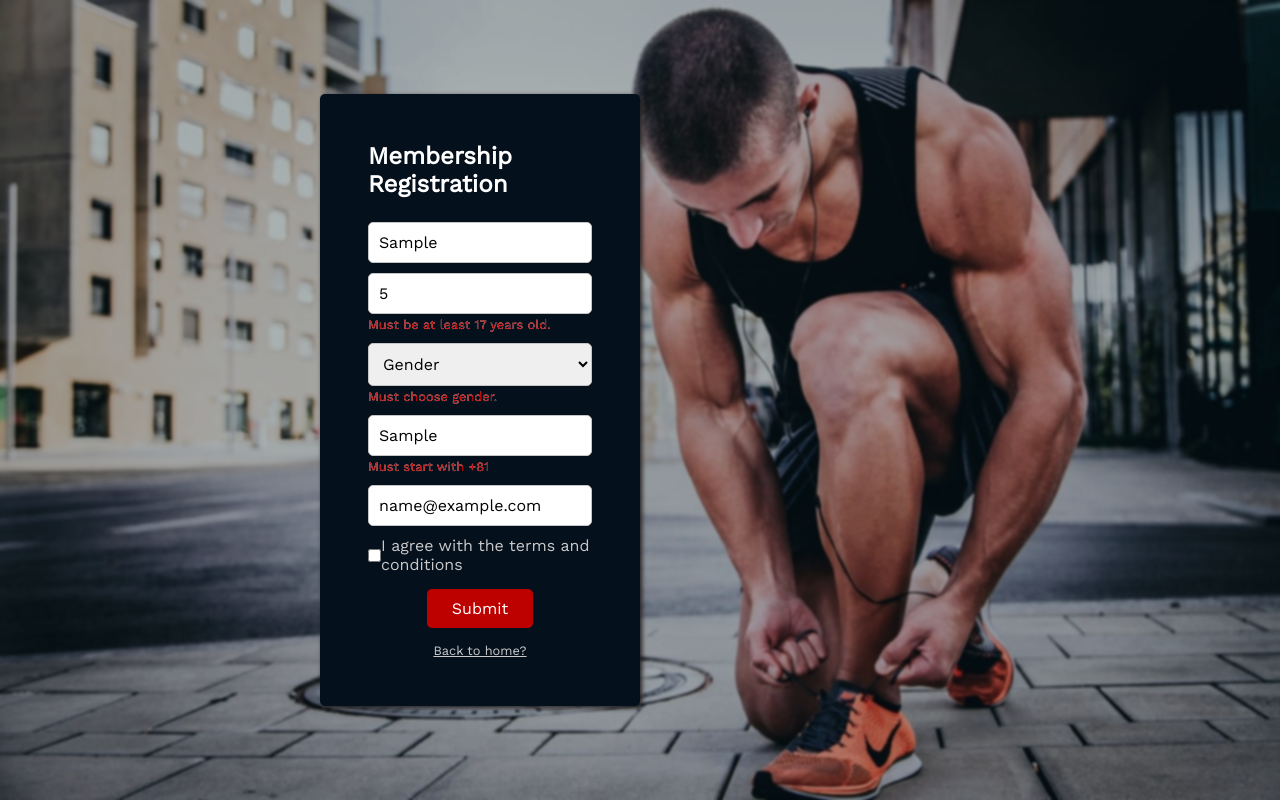
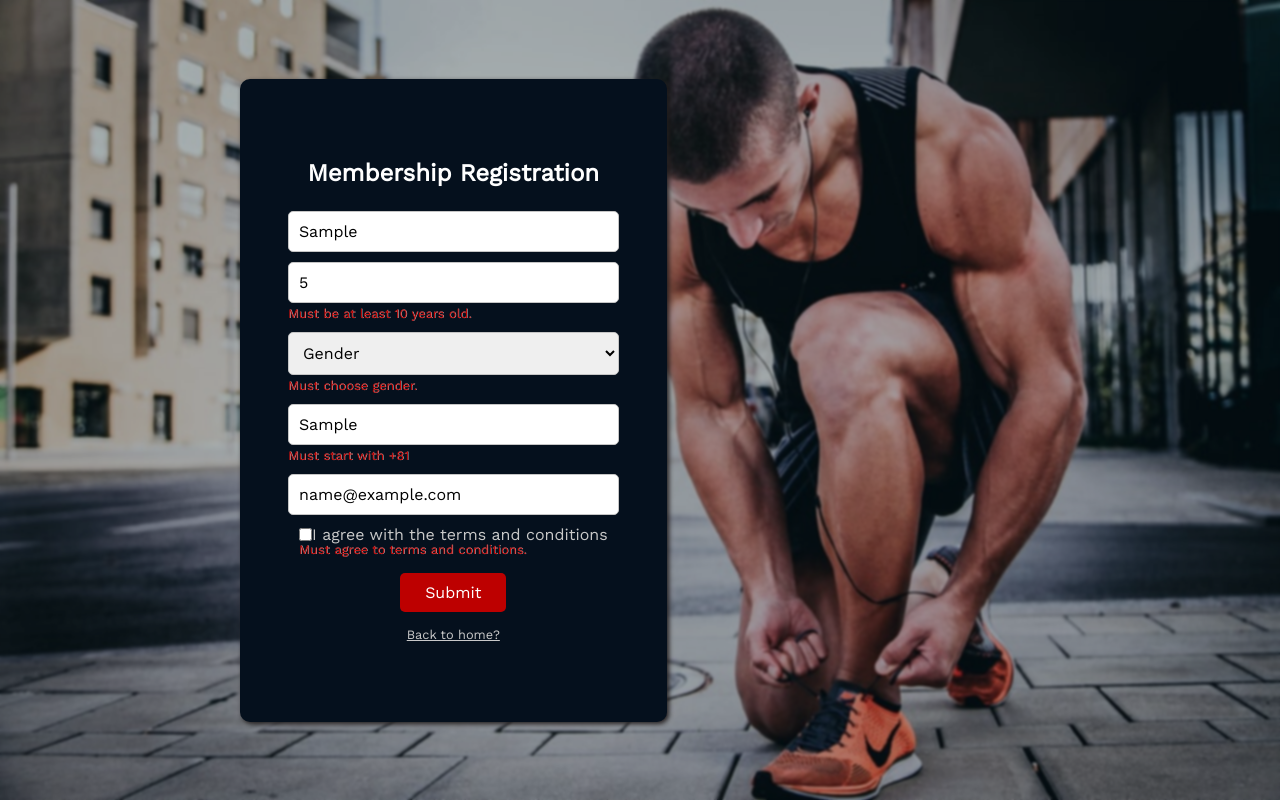
Before and after one commit to jessicaebd/Vitness-Primary, a plain HTML site: page join.html in a window 1280 px wide. Both pictures are taken after typing "Sample", "5", "Sample", "name@example.com" into the empty fields and a click on the input "Submit". Drawn offline with nearby package versions, Linux system fonts and the light colour scheme.

Commit message:
form validation

```diff
--- a/css/style.css
+++ b/css/style.css
@@ -523,12 +523,12 @@ canvas {
 }
 
 .card {
-	margin-left: 20rem;
-	padding: 3em 3em;
+	margin-left: 15rem;
+	padding: 5em 3em;
 	background-color: var(--black);
 	box-shadow: 2px 2px 5px var(--grey);
 	color: var(--unwhite);
-	border-radius: 5px;
+	border-radius: 10px;
 }
 
 form {
@@ -551,6 +551,17 @@ form a {
 .input-container {
 	width: 100%;
 	margin-bottom: 10px;
+}
+
+.term-container {
+	margin-bottom: 15px;
+}
+
+.center-container-term {
+	display: flex;
+	justify-content: center;
+	align-items: center;
+	margin-bottom: -5px;
 }
 
 .center-container {
@@ -603,7 +614,7 @@ form a:hover {
 
 .errorLabel {
 	color: var(--red);
-	text-shadow: 0px 0px 0px var(--white);
+	text-shadow: 0.5px 0px 0px var(--unwhite);
 	font-size: 0.8em;
 	margin-top: 2px;
 }
--- a/join.html
+++ b/join.html
@@ -23,7 +23,7 @@
   <!-- Register -->
   <div class="register">
     <div class="blur">
-      <div class="card col-md-3 col-sm-6 col-xs-12">
+      <div class="card col-md-4 col-sm-6 col-xs-12">
         <form method="POST" id="joinForm">
           <div class="form-title">
             <p>Membership Registration</p>
@@ -53,7 +53,7 @@
 
           <!-- Telephone -->
           <div class="input-container">
-            <input type="text" id="telephone" name="telephone" placeholder="Telephone (Add +62)">
+            <input type="text" id="telephone" name="telephone" placeholder="Telephone (Add +81)">
             <span id="telephoneError" class="errorLabel"></span>
           </div>
 
@@ -64,10 +64,14 @@
           </div>
 
           <!-- Terms Conditions -->
-          <div class="center-container">
-            <input type="checkbox" id="terms" name="terms">
-            <p>I agree with the terms and conditions</p>
+          <div class="term-container">
+            <div class="center-container-term">
+              <input type="checkbox" id="term" name="term">
+              <p>I agree with the terms and conditions</p>
+            </div>
+            <span id="termError" class="errorLabel"></span>
           </div>
+
 
           <!-- Submit -->
           <div class="center-container">
--- a/js/index.js
+++ b/js/index.js
@@ -9,50 +9,101 @@ form.onsubmit = function (e) {
 	let gender = formData.get('gender');
 	let telephone = formData.get('telephone');
 	let email = formData.get('email');
+	let term = formData.get('term');
 
 	let nameError = document.getElementById('nameError');
 	let ageError = document.getElementById('ageError');
 	let genderError = document.getElementById('genderError');
 	let telephoneError = document.getElementById('telephoneError');
 	let emailError = document.getElementById('emailError');
+	let termError = document.getElementById('termError');
 
-	// Validation
+	// Validation Function
 	// Name
+	function validateName(){
 		if (name.length < 3) {
 			nameError.innerHTML = 'Must be at least 3 characters long.';
+			return false;
 		} else {
 			nameError.innerHTML = '';
+			return true;
+		}
 	}
 
 	// Age
-	if (age < 17) {
-		ageError.innerHTML = 'Must be at least 17 years old.';
+	function validateAge(){
+		if (age < 10) {
+			ageError.innerHTML = 'Must be at least 10 years old.';
+			return false;
 		} else {
 			ageError.innerHTML = '';
+			return true;
+		}
 	}
 
 	// Gender
+	function validateGender(){
 		if(gender != "Male" && gender != "Female"){
 			genderError.innerHTML = 'Must choose gender.'
+			return false;
 		}else{
 			genderError.innerHTML = '';
+			return true;
+		}
 	}
 
 	// Tel
+	function validateTelephone(){
 		if (!telephone.startsWith('+81')) {
 			telephoneError.innerHTML = 'Must start with +81';
+			return false;
 		} else if (telephone.length != 14) {
 			telephoneError.innerHTML = 'Should be 11 digits long';
+			return false;
 		} else {
 			telephoneError.innerHTML = '';
+			return true;
+		}
 	}
 
 	// Email
-	if (!email.endsWith('.com')) {
+	function validateEmail(){
+		if(!email.endsWith('.com') && !email.includes('@')){
+			emailError.innerHTML = 'Must contain @ and end with .com';
+			return false;
+		}else if (!email.endsWith('.com')) {
 			emailError.innerHTML = 'Must end with .com';
+			return false;
 		} else if (!email.includes('@')) {
 			emailError.innerHTML = 'Must contain @';
+			return false;
 		} else {
 			emailError.innerHTML = '';
+			return true;
+		}
+	}
+
+	// Term
+	function validateTerm(){
+		if(term == null){
+			termError.innerHTML = 'Must agree to terms and conditions.';
+			return false;
+		}else{
+			termError.innerHTML = '';
+			return true;
+		}
+	}
+
+	let nameCheck = validateName();
+	let ageCheck = validateAge();
+	let genderCheck = validateGender();
+	let teleCheck = validateTelephone();
+	let emailCheck = validateEmail();
+	let termCheck = validateTerm();
+
+	//Validation
+	if(nameCheck && ageCheck && genderCheck && teleCheck && emailCheck && termCheck) {
+		alert('Thank you for joining Vitness Primary!')
+		location.href = 'index.html';
 	}
 };
```
Lines whose indentation alone changed are shown as unchanged.
